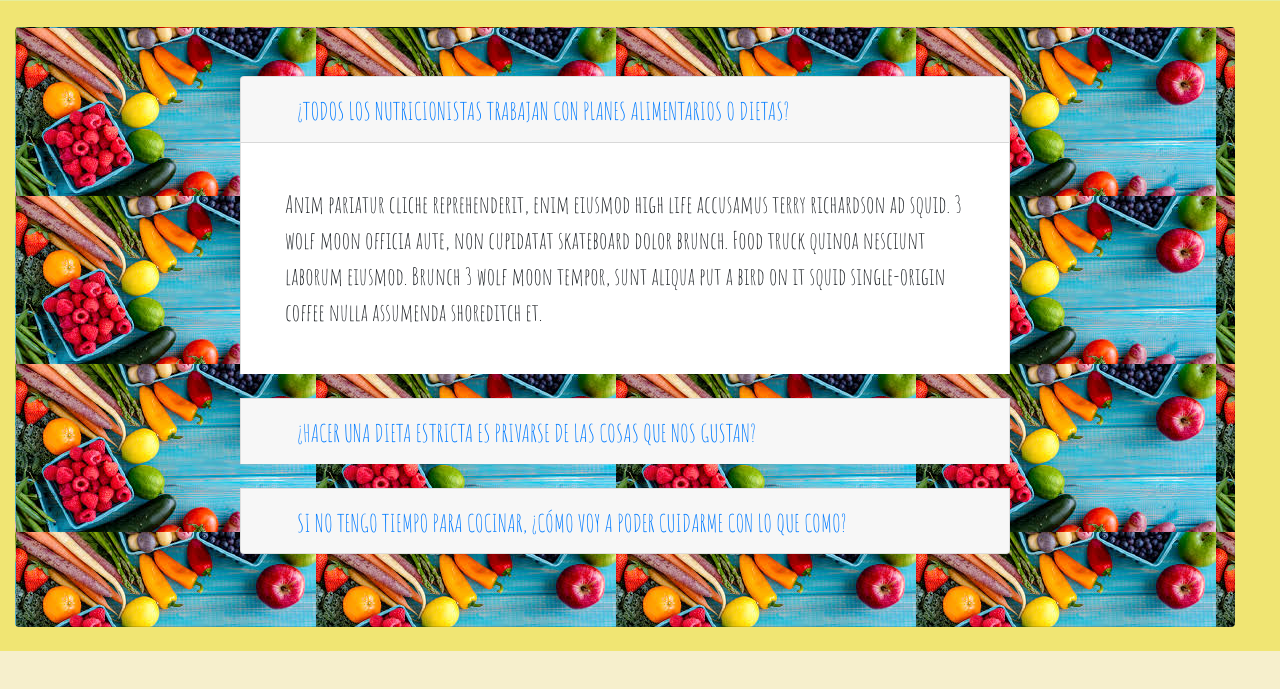
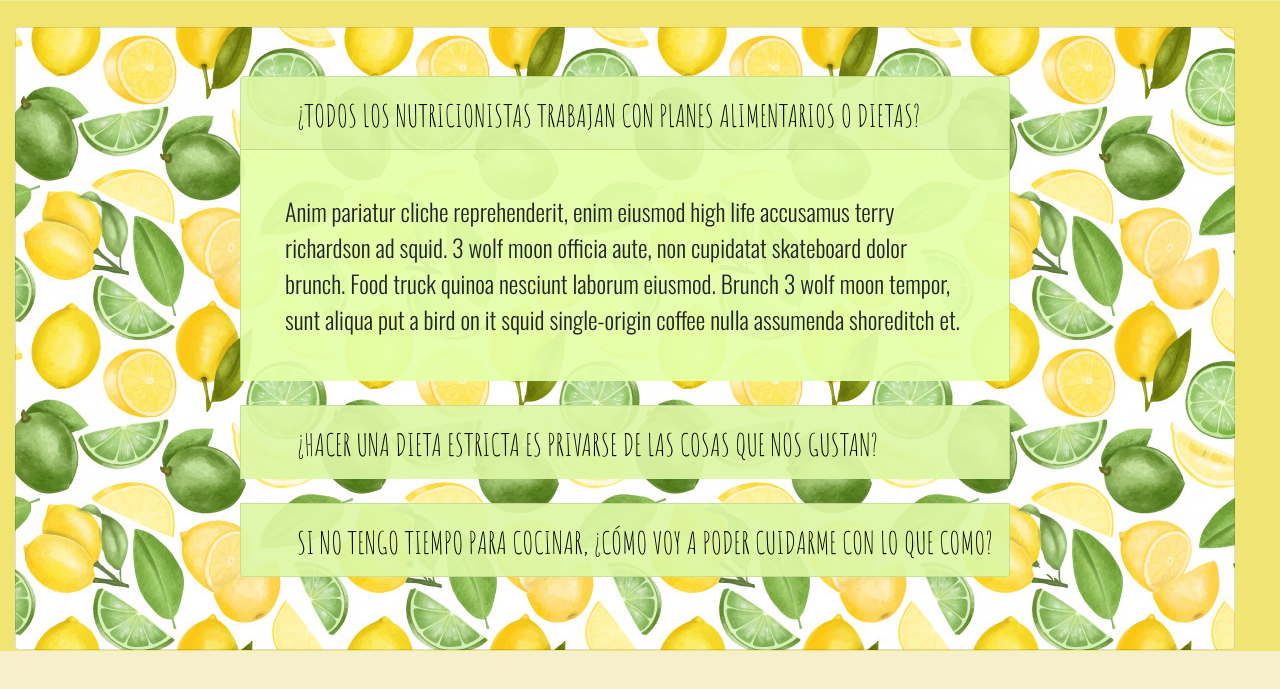
Before and after one commit to guidohc98/Proyecto__Coder, a plain HTML site: page preguntas-frecuentes.html in a window 1280 px wide. Shown: the part 149-838 px from the top of the page. Drawn offline with nearby package versions, Linux system fonts and the light colour scheme.

Commit message:
Cambios en preguntas_frecuentes

```diff
--- a/preguntas-frecuentes.html
+++ b/preguntas-frecuentes.html
@@ -48,7 +48,7 @@
 			<div class="row row__ancho">
 				<div class="col-md-12">
 					<div class="card card-image"
-  style="background-image: url(img/fruta1.jpg)";>
+  style="background-image: url(img/fondo4.jpg)">
 
   <!-- Content -->
   <div class="rgba-black-strong py-5 px-4">
@@ -64,10 +64,10 @@
 
             <!-- Card header -->
             <div class="card-header p-0 z-depth-1" role="tab" id="heading30">
-              <a data-toggle="collapse" data-parent="#accordionEx5" href="#collapse30" aria-expanded="true"
+              <a class="black" data-toggle="collapse" data-parent="#accordionEx5" href="#collapse30" aria-expanded="true"
                 aria-controls="collapse30">
                 <i class="fas fa-cloud fa-2x p-3 mr-4 float-left black-text" aria-hidden="true"></i>
-                <h4 class="text-uppercase white-text mb-0 py-3 mt-1">
+                <h4 class="h4 text-uppercase white-text mb-0 py-3 mt-1">
                   ¿Todos los nutricionistas trabajan con planes alimentarios o dietas?
                 </h4>
               </a>
@@ -77,7 +77,7 @@
             <div id="collapse30" class="collapse show" role="tabpanel" aria-labelledby="heading30"
               data-parent="#accordionEx5">
               <div class="card-body rgba-black-light white-text z-depth-1">
-                <p class="p-md-4 mb-0">Anim pariatur cliche reprehenderit, enim eiusmod high life accusamus
+                <p class="p-md-4 mb-0 black1">Anim pariatur cliche reprehenderit, enim eiusmod high life accusamus
                   terry richardson ad squid. 3 wolf moon officia aute,
                   non cupidatat skateboard dolor brunch. Food truck quinoa nesciunt laborum eiusmod. Brunch
                   3 wolf moon tempor, sunt aliqua put a bird on it squid single-origin coffee nulla assumenda
@@ -92,10 +92,10 @@
 
             <!-- Card header -->
             <div class="card-header p-0 z-depth-1" role="tab" id="heading31">
-              <a data-toggle="collapse" data-parent="#accordionEx5" href="#collapse31" aria-expanded="true"
+              <a  class="black" data-toggle="collapse" data-parent="#accordionEx5" href="#collapse31" aria-expanded="true"
                 aria-controls="collapse31">
                 <i class="fas fa-comment-alt fa-2x p-3 mr-4 float-left black-text" aria-hidden="true"></i>
-                <h4 class="text-uppercase white-text mb-0 py-3 mt-1">
+                <h4 class="h4 text-uppercase white-text mb-0 py-3 mt-1">
                   ¿Hacer una dieta estricta es privarse de las cosas que nos gustan?
                 </h4>
               </a>
@@ -120,10 +120,10 @@
 
             <!-- Card header -->
             <div class="card-header p-0 z-depth-1" role="tab" id="heading32">
-              <a data-toggle="collapse" data-parent="#accordionEx5" href="#collapse32" aria-expanded="true"
+              <a class="black" data-toggle="collapse" data-parent="#accordionEx5" href="#collapse32" aria-expanded="true"
                 aria-controls="collapse32">
                 <i class="fas fa-cogs fa-2x p-3 mr-4 float-left black-text" aria-hidden="true"></i>
-                <h4 class="text-uppercase white-text mb-0 py-3 mt-1">
+                <h4 class="h4 text-uppercase white-text mb-0 py-3 mt-1">
                   Si no tengo tiempo para cocinar, ¿cómo voy a poder cuidarme con lo que como?
                 </h4>
               </a>
--- a/style.css
+++ b/style.css
@@ -50,6 +50,24 @@ footer div img{
 	width: 60px;
 	height: 60px;
 	padding: 10px;
+}
+.black{
+	color: black;
+	text-decoration: none;
+	text-transform: none;
+}
+a:hover{
+	text-decoration: none;
+	color: black;
+}
+.h4{
+	font-size: 1.9rem;
+}
+.black1{
+	font-family: 'Oswald', sans-serif
+}
+.card{
+	background-color: #e4ffa9ed;
 }
 /*Estilo del menú*/
 .menu{
```
Also changed, not shown: img/fondo3.jpg (added), img/fondo4.jpg (added).
